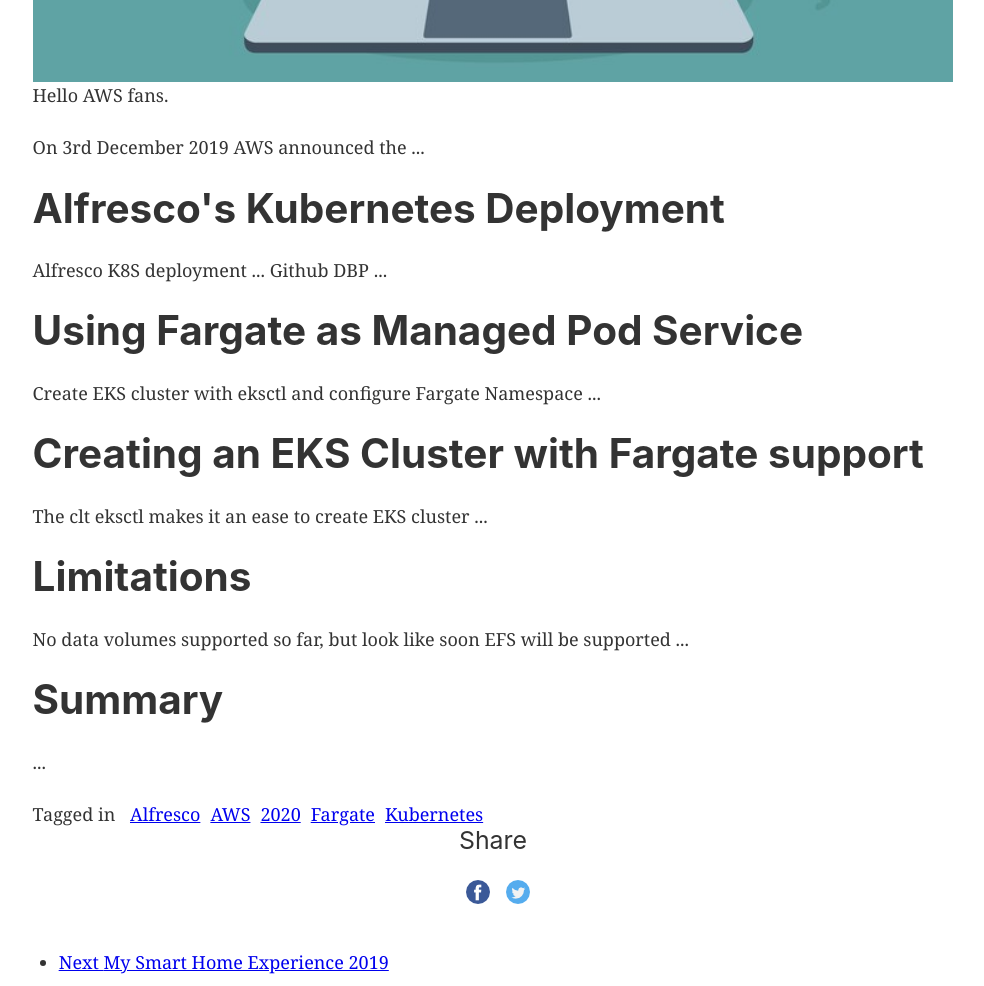
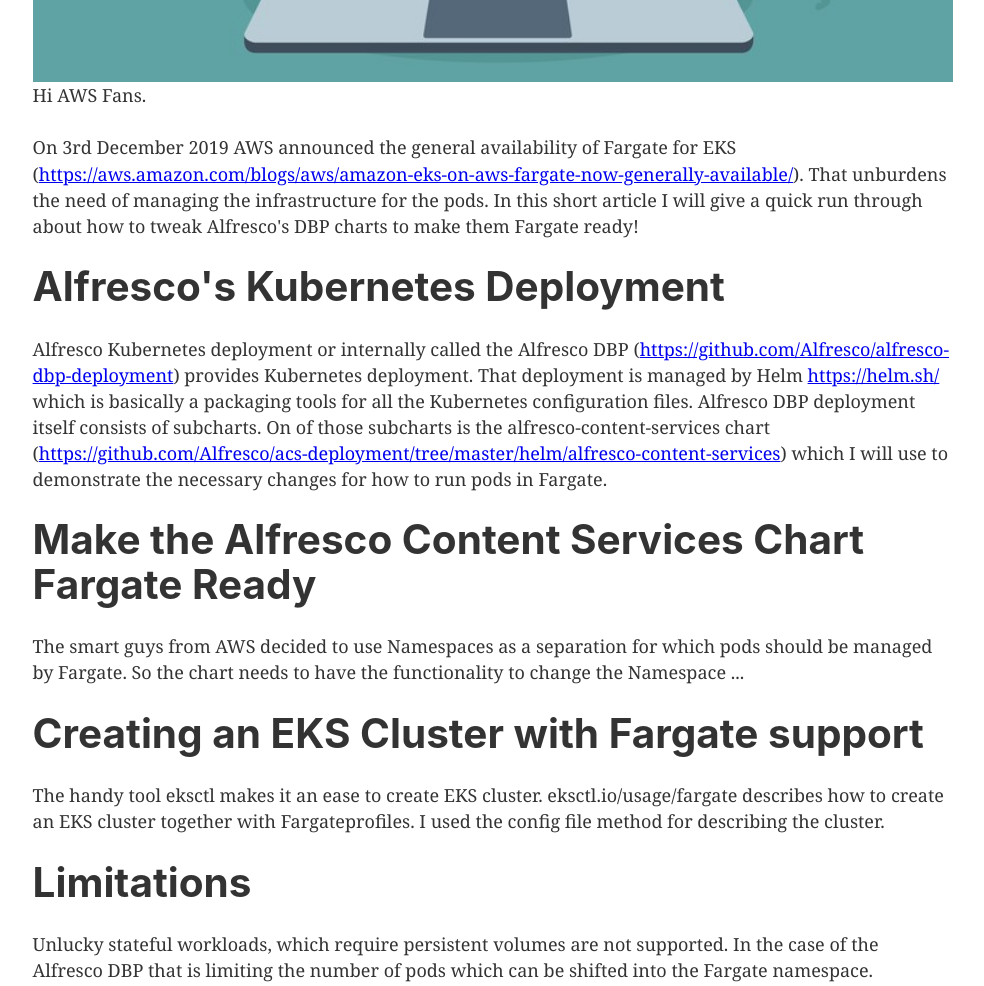
Before and after one commit to mmuller88/mmblog, a Gatsby site: page /Alfresco-K8S-Fargate/ in a window 1280 px wide. Shown: the part 700-1686 px from the top of the page, without its empty margins (147-1131 px from the left). Built offline with nearby package versions, Linux system fonts and the light colour scheme; Gatsby itself is replaced by a stand-in of ours.

Commit message:
start Alfresco Fargate article

```diff
--- a/content/Alfresco-K8S-Fargate/index.md
+++ b/content/Alfresco-K8S-Fargate/index.md
@@ -7,21 +7,21 @@
 pruneLength: 50
 ---
 
-Hello AWS fans.
+Hi AWS Fans.
 
-On 3rd December 2019 AWS announced the ...
+On 3rd December 2019 AWS announced the general availability of Fargate for EKS (https://aws.amazon.com/blogs/aws/amazon-eks-on-aws-fargate-now-generally-available/). That unburdens the need of managing the infrastructure for the pods. In this short article I will give a quick run through about how to tweak Alfresco's DBP charts to make them Fargate ready!
 
 # Alfresco's Kubernetes Deployment
-Alfresco K8S deployment ... Github DBP ...
+Alfresco Kubernetes deployment or internally called the Alfresco DBP (https://github.com/Alfresco/alfresco-dbp-deployment) provides Kubernetes deployment. That deployment is managed by Helm https://helm.sh/ which is basically a packaging tools for all the Kubernetes configuration files. Alfresco DBP deployment itself consists of subcharts. On of those subcharts is the alfresco-content-services chart (https://github.com/Alfresco/acs-deployment/tree/master/helm/alfresco-content-services) which I will use to demonstrate the necessary changes for how to run pods in Fargate.
 
-# Using Fargate as Managed Pod Service
-Create EKS cluster with eksctl and configure Fargate Namespace ...
+# Make the Alfresco Content Services Chart Fargate Ready
+The smart guys from AWS decided to use Namespaces as a separation for which pods should be managed by Fargate. So the chart needs to have the functionality to change the Namespace ...
 
 # Creating an EKS Cluster with Fargate support
-The clt eksctl makes it an ease to create EKS cluster ...
+The handy tool eksctl makes it an ease to create EKS cluster. eksctl.io/usage/fargate describes how to create an EKS cluster together with Fargateprofiles. I used the config file method for describing the cluster.
 
 # Limitations
-No data volumes supported so far, but look like soon EFS will be supported ...
+Unlucky stateful workloads, which require persistent volumes are not supported. In the case of the Alfresco DBP that is limiting the number of pods which can be shifted into the Fargate namespace.
 
 # Summary
-...
+Using Fargate for managing the Pods is pretty awesome. I hope that I can do a cost calculation for comparing both ways of pods deploying. As well I hope that very soon AWS allows to mound a data volume like EFS.
```
